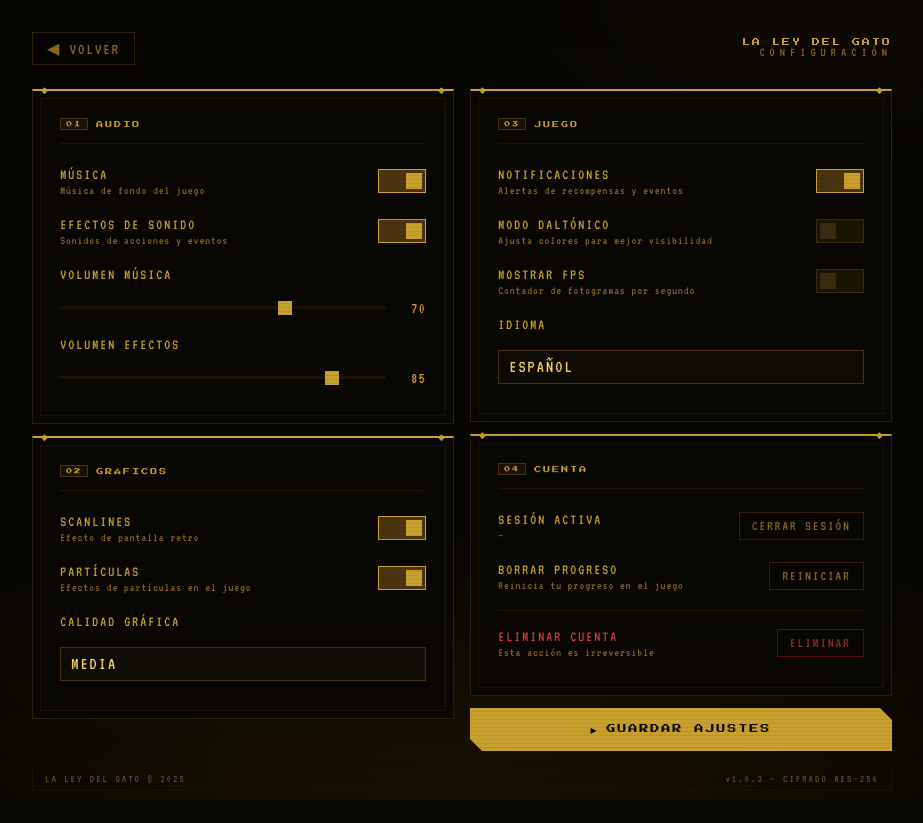
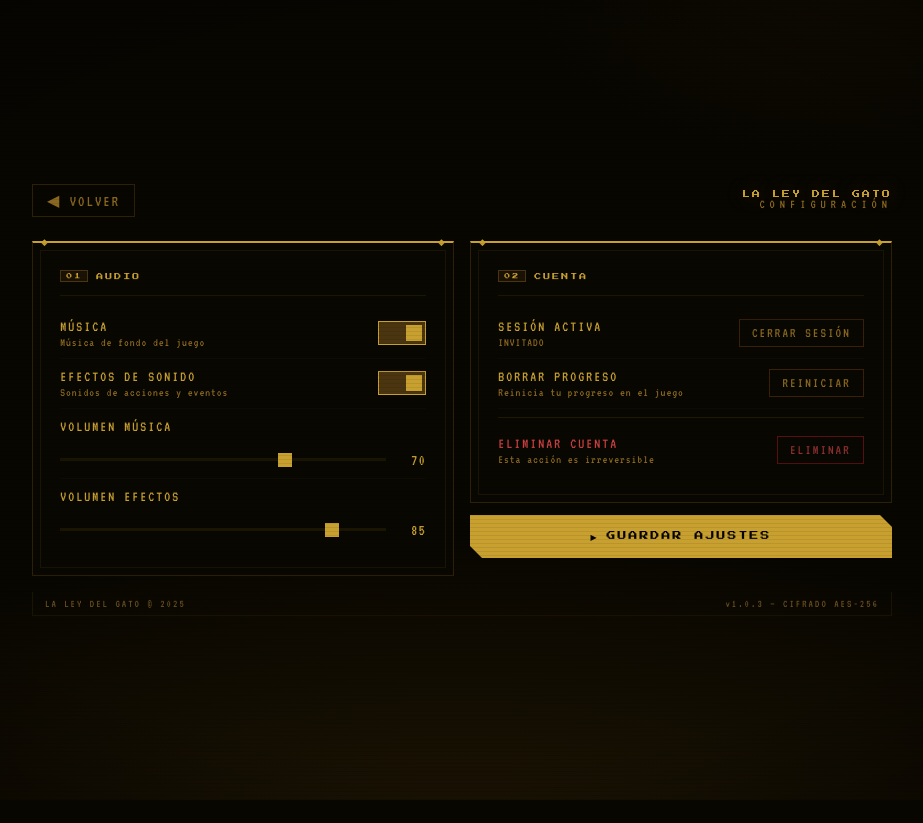
Before and after one commit to Manuelmartinm/TFG-La-Ley-del-Gato, a website: page client/Ajustes/ajustes.html in a window 1280 px wide. Shown: the whole page, without its empty margins (178-1101 px from the left). After the commit the page ends 800 px from the top, so only its background shows below. Drawn offline with Linux system fonts and the light colour scheme.

Commit message:
ajustes arreglados

```diff
--- a/client/Ajustes/ajustes.html
+++ b/client/Ajustes/ajustes.html
@@ -24,7 +24,6 @@
 
     <div class="grid">
 
-      <!-- Columna izquierda -->
       <div class="col-left">
         <div class="card">
           <div class="card-inner">
@@ -76,114 +75,12 @@
 
           </div>
         </div>
+      </div>
 
+      <div class="col-right">
         <div class="card">
           <div class="card-inner">
-            <div class="card-title"><span class="card-title-num">02</span> GRÁFICOS</div>
-
-            <div class="setting-row">
-              <div class="setting-info">
-                <div class="setting-label">SCANLINES</div>
-                <div class="setting-desc">Efecto de pantalla retro</div>
-              </div>
-              <div class="toggle-wrap">
-                <div class="toggle active" id="togScanlines" data-key="scanlines">
-                  <div class="toggle-knob"></div>
-                </div>
-              </div>
-            </div>
-
-            <div class="setting-row">
-              <div class="setting-info">
-                <div class="setting-label">PARTÍCULAS</div>
-                <div class="setting-desc">Efectos de partículas en el juego</div>
-              </div>
-              <div class="toggle-wrap">
-                <div class="toggle active" id="togParticulas" data-key="particulas">
-                  <div class="toggle-knob"></div>
-                </div>
-              </div>
-            </div>
-
-            <div class="setting-row col">
-              <div class="setting-info">
-                <div class="setting-label">CALIDAD GRÁFICA</div>
-              </div>
-              <div class="select-wrap">
-                <select class="select-custom" id="calidad">
-                  <option value="baja">BAJA</option>
-                  <option value="media" selected>MEDIA</option>
-                  <option value="alta">ALTA</option>
-                </select>
-              </div>
-            </div>
-
-          </div>
-        </div>
-      </div>
-
-      <!-- Columna derecha -->
-      <div class="col-right">
-
-        <div class="card">
-          <div class="card-inner">
-            <div class="card-title"><span class="card-title-num">03</span> JUEGO</div>
-
-            <div class="setting-row">
-              <div class="setting-info">
-                <div class="setting-label">NOTIFICACIONES</div>
-                <div class="setting-desc">Alertas de recompensas y eventos</div>
-              </div>
-              <div class="toggle-wrap">
-                <div class="toggle active" id="togNotif" data-key="notificaciones">
-                  <div class="toggle-knob"></div>
-                </div>
-              </div>
-            </div>
-
-            <div class="setting-row">
-              <div class="setting-info">
-                <div class="setting-label">MODO DALTÓNICO</div>
-                <div class="setting-desc">Ajusta colores para mejor visibilidad</div>
-              </div>
-              <div class="toggle-wrap">
-                <div class="toggle" id="togDaltonico" data-key="daltonico">
-                  <div class="toggle-knob"></div>
-                </div>
-              </div>
-            </div>
-
-            <div class="setting-row">
-              <div class="setting-info">
-                <div class="setting-label">MOSTRAR FPS</div>
-                <div class="setting-desc">Contador de fotogramas por segundo</div>
-              </div>
-              <div class="toggle-wrap">
-                <div class="toggle" id="togFps" data-key="fps">
-                  <div class="toggle-knob"></div>
-                </div>
-              </div>
-            </div>
-
-            <div class="setting-row col">
-              <div class="setting-info">
-                <div class="setting-label">IDIOMA</div>
-              </div>
-              <div class="select-wrap">
-                <select class="select-custom" id="idioma">
-                  <option value="es" selected>ESPAÑOL</option>
-                  <option value="en">ENGLISH</option>
-                  <option value="fr">FRANÇAIS</option>
-                </select>
-              </div>
-            </div>
-
-          </div>
-        </div>
-
-        <div class="card">
-          <div class="card-inner">
-            <div class="card-title"><span class="card-title-num">04</span> CUENTA</div>
+            <div class="card-title"><span class="card-title-num">02</span> CUENTA</div>
 
             <div class="setting-row">
               <div class="setting-info">
@@ -228,7 +125,6 @@
 
   </div>
 
-  <!-- Modal de confirmación -->
   <div class="modal-overlay" id="modalOverlay">
     <div class="modal">
       <div class="modal-title" id="modalTitle">¿ESTÁS SEGURO?</div>
--- a/client/Ajustes/ajustes.js
+++ b/client/Ajustes/ajustes.js
@@ -1,37 +1,37 @@
 /* =========================================================
-   LA LEY DEL GATO — ajustes.js
+   LA LEY DEL GATO — ajustes.js (Versión TFG Limpia)
    ========================================================= */
 
 const API_URL = 'https://tfg-la-ley-del-gato.onrender.com';
 
-// --- Cargar nombre de sesión ---
-const nombre = localStorage.getItem('nombre_usuario') || '—';
-document.getElementById('sessionName').textContent = nombre.toUpperCase();
+// --- Cargar nombre de sesión usando la llave correcta ---
+const usuarioLogueado = localStorage.getItem('login_usuario') || 'INVITADO';
+document.getElementById('sessionName').textContent = usuarioLogueado.toUpperCase();
 
 /* ---------------------------------------------------------
    CARGAR AJUSTES GUARDADOS EN localStorage
 --------------------------------------------------------- */
 const ajustesDefault = {
-  musica: true, efectos: true, scanlines: true,
-  particulas: true, notificaciones: true,
-  daltonico: false, fps: false,
-  volMusica: 70, volEfectos: 85,
-  calidad: 'media', idioma: 'es'
+  musica: true,
+  efectos: true,
+  volMusica: 70,
+  volEfectos: 85
 };
 
 function cargarAjustes() {
-  const guardados = JSON.parse(localStorage.getItem('ajustes') || '{}');
+  const guardados = JSON.parse(localStorage.getItem('ajustes_gato') || '{}');
   return { ...ajustesDefault, ...guardados };
 }
 
 const ajustes = cargarAjustes();
 
 // Aplica toggles
-['musica','efectos','scanlines','particulas','notificaciones','daltonico','fps'].forEach(key => {
+['musica','efectos'].forEach(key => {
   const el = document.querySelector(`[data-key="${key}"]`);
   if (!el) return;
   if (ajustes[key]) el.classList.add('active');
   else el.classList.remove('active');
+
   el.addEventListener('click', () => {
     el.classList.toggle('active');
     ajustes[key] = el.classList.contains('active');
@@ -55,17 +55,11 @@ volEfectos.addEventListener('input', () => {
   document.getElementById('volEfectosVal').textContent = volEfectos.value;
 });
 
-// Aplica selects
-document.getElementById('calidad').value = ajustes.calidad;
-document.getElementById('idioma').value  = ajustes.idioma;
-document.getElementById('calidad').addEventListener('change', e => { ajustes.calidad = e.target.value; });
-document.getElementById('idioma').addEventListener('change',  e => { ajustes.idioma  = e.target.value; });
-
 /* ---------------------------------------------------------
    GUARDAR AJUSTES
 --------------------------------------------------------- */
 document.getElementById('btnGuardar').addEventListener('click', () => {
-  localStorage.setItem('ajustes', JSON.stringify(ajustes));
+  localStorage.setItem('ajustes_gato', JSON.stringify(ajustes));
   const msg = document.getElementById('msgOk');
   msg.style.display = 'block';
   setTimeout(() => { msg.style.display = 'none'; }, 3000);
@@ -106,10 +100,10 @@ document.getElementById('btnLogout').addEventListener('click', () => {
     'Tendrás que volver a identificarte la próxima vez.',
     () => {
       localStorage.removeItem('token');
-      localStorage.removeItem('nombre_usuario');
+      localStorage.removeItem('login_usuario');
       localStorage.removeItem('avatar');
-      localStorage.removeItem('email');
-      localStorage.removeItem('email_verificado');
+      // Borramos también el inventario local para que no lo vea otro
+      localStorage.removeItem('inventario_local');
       window.location.href = '../login/login.html';
     }
   );
@@ -121,14 +115,26 @@ document.getElementById('btnLogout').addEventListener('click', () => {
 document.getElementById('btnResetProgress').addEventListener('click', () => {
   abrirModal(
     '¿REINICIAR PROGRESO?',
-    'Se borrará todo tu progreso, misiones y estadísticas. Esta acción es irreversible.',
+    'Se borrará todo tu progreso, inventario y estadísticas. Esta acción es irreversible.',
     async () => {
+      if (usuarioLogueado === 'INVITADO') {
+         localStorage.removeItem('inventario_local');
+         alert('Progreso local borrado.');
+         return;
+      }
       try {
         await fetch(`${API_URL}/usuarios/progreso`, {
           method: 'DELETE',
-          headers: { 'Authorization': `Bearer ${localStorage.getItem('token')}` }
+          headers: {
+            'Content-Type': 'application/json',
+            'Authorization': `Bearer ${localStorage.getItem('token')}`
+          },
+          body: JSON.stringify({ nombre_usuario: usuarioLogueado })
         });
-      } catch {}
+        alert('Progreso borrado en el servidor.');
+      } catch (err) {
+        console.error(err);
+      }
     }
   );
 });
@@ -139,16 +145,26 @@ document.getElementById('btnResetProgress').addEventListener('click', () => {
 document.getElementById('btnDeleteAccount').addEventListener('click', () => {
   abrirModal(
     '⚠ ELIMINAR CUENTA',
-    '¡ATENCIÓN! Todos tus datos, progreso e inventario serán eliminados permanentemente.',
+    '¡ATENCIÓN! Todos tus datos serán eliminados permanentemente del servidor.',
     async () => {
+      if (usuarioLogueado === 'INVITADO') {
+         alert('No estás registrado.');
+         return;
+      }
       try {
         await fetch(`${API_URL}/usuarios/cuenta`, {
           method: 'DELETE',
-          headers: { 'Authorization': `Bearer ${localStorage.getItem('token')}` }
+          headers: {
+            'Content-Type': 'application/json',
+            'Authorization': `Bearer ${localStorage.getItem('token')}`
+          },
+          body: JSON.stringify({ nombre_usuario: usuarioLogueado })
         });
         localStorage.clear();
         window.location.href = '../login/login.html';
-      } catch {}
+      } catch (err) {
+        console.error(err);
+      }
     }
   );
 });
```
